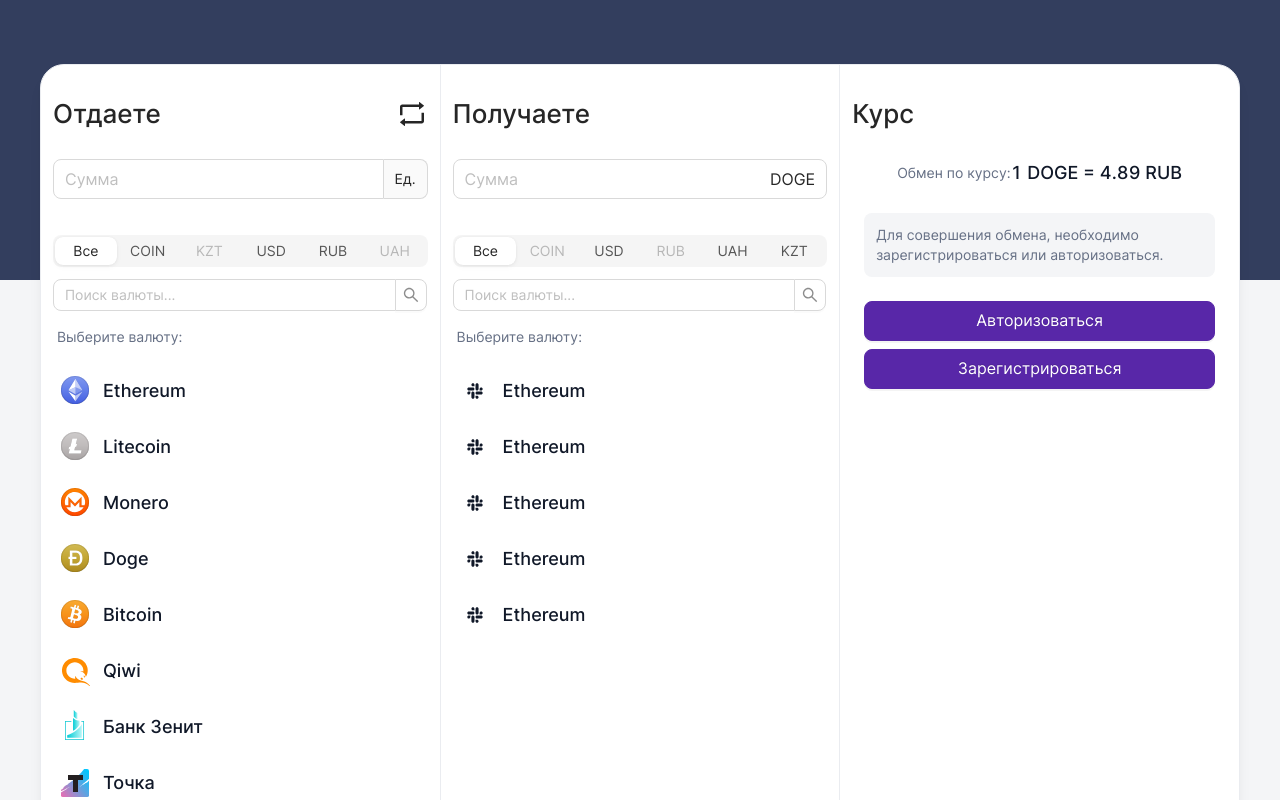
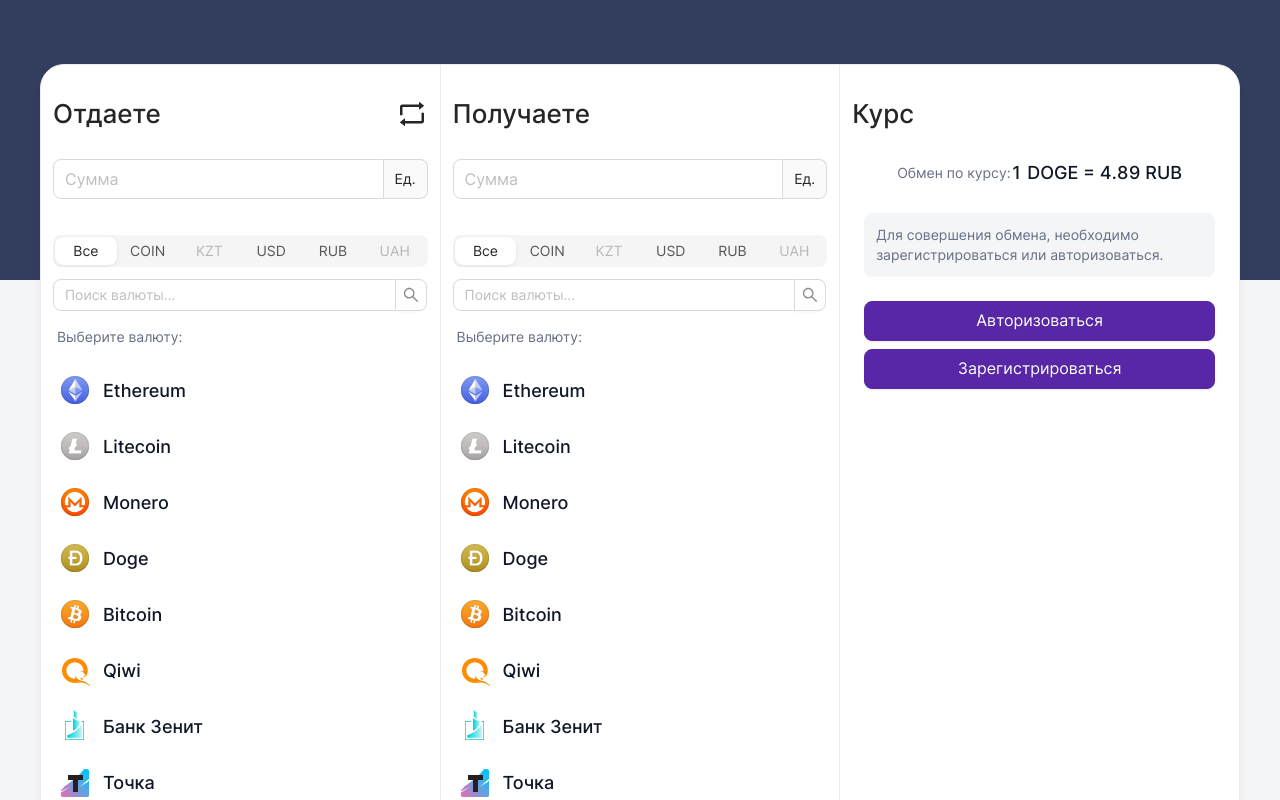
Before and after one commit to AndreyGorbachev97/CurrencyExchange, a React app: page /home in a window 1280 px wide. Shown: the top 800 px of the page. Built offline with nearby package versions, Linux system fonts and the light colour scheme.

Commit message:
add filters

```diff
--- a/package.json
+++ b/package.json
@@ -10,11 +10,11 @@
   "author": "",
   "license": "ISC",
   "dependencies": {
-    "@reduxjs/toolkit": "^1.8.6",
+    "@reduxjs/toolkit": "^1.9.0",
     "@types/react-redux": "^7.1.24",
     "@types/react-router-dom": "^5.3.3",
     "antd": "^4.23.5",
-    "axios": "^1.1.2",
+    "axios": "^1.1.3",
     "font-awesome": "^4.7.0",
     "jwt-decode": "^3.1.2",
     "npm": "^8.19.2",
--- /dev/null
+++ b/src/hooks/redux.ts
@@ -0,0 +1,6 @@
+import {TypedUseSelectorHook, useDispatch, useSelector} from "react-redux";
+import {AppDispatch, RootState} from "../store";
+
+
+export const useAppDispatch = () => useDispatch<AppDispatch>();
+export const useAppSelector: TypedUseSelectorHook<RootState> = useSelector;
--- a/src/interfaces/currency.ts
+++ b/src/interfaces/currency.ts
@@ -1,4 +1,5 @@
 export interface ICurrency {
   name: string,
   value: number,
+  type: string,
 }
--- /dev/null
+++ b/src/models/IPriceCurrency.ts
@@ -0,0 +1,4 @@
+export interface IPriceCurrency {
+  symbol: string,
+  price: string,
+}
--- a/src/pages/home/GetCurrency.tsx
+++ b/src/pages/home/GetCurrency.tsx
@@ -1,51 +1,93 @@
-import React, { useState } from "react";
-import { Input, Segmented } from "antd";
+import React, { useEffect, useState } from "react";
+import { Input, InputNumber, Segmented } from "antd";
 import { SlackOutlined, RetweetOutlined } from "@ant-design/icons";
 import classes from "./Home.module.css";
+import { ICurrency } from "../../interfaces/currency";
+import { currencies, ITag, Item } from "./constants";
 
 const { Search } = Input;
 
 const items = ["Ethereum", "Ethereum", "Ethereum", "Ethereum", "Ethereum"];
 
-const GetCurrency: React.FC = () => {
+
+type propType = {
+  giveCurrency: ICurrency;
+  setGetCurrency: (value: ICurrency) => void;
+  tags: ITag[];
+}
+
+const GetCurrency: React.FC<propType> = ({ tags, giveCurrency, setGetCurrency }: propType) => {
+  const [type, setType] = useState("all");
   const [active, setActive] = useState(null);
-  const onSearch = (value: string) => console.log(value);
+  const [list, setList] = useState(currencies);
+  const [currency, setCurrency] = useState(0);
+
+
+  useEffect(() => {
+    console.log("giveCurrency.type", giveCurrency)
+    setList(currencies.filter((item: any) => item.type !== giveCurrency.type))
+  }, [giveCurrency])
+
+  const onChangeCurrency = (value: number) => {
+    setCurrency(value)
+    if (active?.name) {
+      setGetCurrency({ name: active.name, value, type: active.type })
+    }
+  }
+
+  const onChangeItem = (item: Item) => {
+    setActive(item)
+    if (item.name) {
+      setGetCurrency({ name: item.name || item.type, value: currency, type: item.type })
+    }
+  }
+
+  const onSearchValue = (value: string) => {
+    setType("")
+    setList(currencies.filter((item: Item) => item.title.toLowerCase().includes(value.toLowerCase())))
+  };
+
+  const onSearchType = (type: string) => {
+    setType(type)
+    if (type === "all") {
+      setList(currencies)
+    } else {
+      setList(currencies.filter((item: Item) => item.type === type))
+    }
+  };
 
   return (
     <div>
       <div className={classes.header}>
         <div>Получаете</div>
       </div>
-      <Input
+      <InputNumber
         className={classes.inputCurrency}
         size="large"
+        style={{ width: '100%' }}
         placeholder="Сумма"
-        suffix="DOGE"
+        onChange={(value: number) => onChangeCurrency(value)}
+        addonAfter={active?.name || active?.type.toUpperCase() || "Ед."}
       />
       <div className={classes.segmented}>
         <Segmented
           block
-          options={[
-            "Все",
-            { label: "COIN", value: "COIN", disabled: true },
-            "USD",
-            { label: "RUB", value: "RUB", disabled: true },
-            "UAH",
-            "KZT",
-          ]}
+          onChange={onSearchType}
+          value={type}
+          options={tags}
         />
       </div>
 
-      <Search placeholder="Поиск валюты..." allowClear onSearch={onSearch} />
-      <div className={classes.list}>
+      <Search placeholder="Поиск валюты..." allowClear onSearch={onSearchValue} />
       <div className={`${classes.listHeader} ${classes.smallText}`}>
         Выберите валюту:
       </div>
-        {items.map((el, key) => (
+      <div className={classes.list}>
+
+        {list.map((el, key) => (
           <div
-            key={key}
-            className={`${
-              active === key
+            key={el.title}
+            className={`${active?.title === el.title
               ? classes.middleText +
               " " +
               classes.listItem +
@@ -53,11 +95,10 @@ const GetCurrency: React.FC = () => {
               classes.listItemActive
               : classes.middleText + " " + classes.listItem
               }`}
-            onClick={() => setActive(key)}
+            onClick={() => onChangeItem(el)}
           >
             <div
-              className={`${
-                active === key
+              className={`${active?.title === el.title
                 ? classes.listContainerItem +
                 " " +
                 classes.listItemContainerActive
@@ -65,9 +106,9 @@ const GetCurrency: React.FC = () => {
                 }`}
             >
               <div className={classes.listItemIcon}>
-                <SlackOutlined />
+                <img src={el.img} alt={el.type} />
               </div>
-              <div>{el}</div>
+              <div className={classes.listItemTitle}>{el.title}</div>
             </div>
           </div>
         ))}
--- a/src/pages/home/GiveCurrency.tsx
+++ b/src/pages/home/GiveCurrency.tsx
@@ -1,124 +1,56 @@
-import React, { useState } from "react";
+import React, { useEffect, useState } from "react";
 import { Input, Segmented, InputNumber } from "antd";
 import { SlackOutlined, RetweetOutlined } from "@ant-design/icons";
 import classes from "./Home.module.css";
-import qiwi from "../../assets/images/banks/qiwi.svg";
-import zenit from "../../assets/images/banks/zenit.svg";
-import tochka from "../../assets/images/banks/tochka.svg";
-import tinkoff from "../../assets/images/banks/tinkoff.svg";
-import sber from "../../assets/images/banks/sber.svg";
-import btc from "../../assets/images/coins/btc.png";
-import doge from "../../assets/images/coins/doge.png";
-import eth from "../../assets/images/coins/eth.png";
-import ltc from "../../assets/images/coins/ltc.png";
-import xmr from "../../assets/images/coins/xmr.png";
 import { ICurrency } from "../../interfaces/currency";
+import { currencies, ITag, Item } from "./constants";
 
 const { Search } = Input;
 
-type Item = {
-  title: string;
-  img?: string;
-  type: string;
-  name?: string;
-}
-const items: Item[] = [
-  {
-    title: "Ethereum",
-    img: eth,
-    type: "coin",
-    name: "ETH",
-  },
-  {
-    title: "Litecoin",
-    img: ltc,
-    type: "coin",
-    name: "LTC",
-  },
-  {
-    title: "Monero",
-    img: xmr,
-    type: "coin",
-    name: "XMR",
-  },
-  {
-    title: "Doge",
-    img: doge,
-    type: "coin",
-    name: "DOGE",
-  },
-  {
-    title: "Bitcoin",
-    img: btc,
-    type: "coin",
-    name: "BTC",
-  },
-  {
-    title: "Qiwi",
-    img: qiwi,
-    type: "usd",
-  },
-  {
-    title: "Банк Зенит",
-    img: zenit,
-    type: "rub",
-  },
-  {
-    title: "Точка",
-    img: tochka,
-    type: "rub",
-  },
-  {
-    title: "Tinkoff",
-    img: tinkoff,
-    type: "rub",
-  },
-  {
-    title: "Sber",
-    img: sber,
-    type: "rub",
-  },
-]
 
 type propType = {
-  giveCurrency: ICurrency;
+  getCurrency: ICurrency;
   setGiveCurrency: (value: ICurrency) => void;
+  tags: ITag[]
 }
 
-const GiveCurrency: React.FC<propType> = ({ giveCurrency, setGiveCurrency }: propType) => {
+const GiveCurrency: React.FC<propType> = ({ tags, getCurrency, setGiveCurrency }: propType) => {
   const [type, setType] = useState("all");
   const [active, setActive] = useState(null);
-  const [list, setList] = useState(items);
+  const [list, setList] = useState(currencies);
   const [currency, setCurrency] = useState(0);
+
+  useEffect(() => {
+    setList(currencies.filter((item: any) => item.type !== getCurrency.type))
+  }, [getCurrency])
 
   const onChangeCurrency = (value: number) => {
     setCurrency(value)
     if (active?.name) {
-      setGiveCurrency({ name: active.name, value })
+      setGiveCurrency({ name: active.name, value, type: active.type })
     }
-
   }
 
   const onChangeItem = (item: Item) => {
     setActive(item)
-    if (item.name && currency) {
-      setGiveCurrency({ name: item.name || item.type, value: currency })
+    console.log("item", item)
+    if (item.name) {
+      setGiveCurrency({ name: item.name || item.type, value: currency, type: item.type })
     }
   }
 
   const onSearchValue = (value: string) => {
     setType("")
-    setList(items.filter((item: Item) => item.title.toLowerCase().includes(value.toLowerCase())))
+    setList(currencies.filter((item: Item) => item.title.toLowerCase().includes(value.toLowerCase())))
   };
 
   const onSearchType = (type: string) => {
     setType(type)
     if (type === "all") {
-      setList(items)
+      setList(currencies)
     } else {
-      setList(items.filter((item: Item) => item.type === type))
+      setList(currencies.filter((item: Item) => item.type === type))
     }
-
   };
 
   return (
@@ -140,14 +72,7 @@ const GiveCurrency: React.FC<propType> = ({ giveCurrency, setGiveCurrency }: pro
           block
           onChange={onSearchType}
           value={type}
-          options={[
-            { label: "Все", value: "all", disabled: false },
-            { label: "COIN", value: "coin", disabled: false },
-            { label: "KZT", value: "kzt", disabled: true },
-            { label: "USD", value: "usd", disabled: false },
-            { label: "RUB", value: "rub", disabled: false },
-            { label: "UAH", value: "uah", disabled: true },
-          ]}
+          options={tags}
         />
       </div>
 
--- a/src/pages/home/Home.tsx
+++ b/src/pages/home/Home.tsx
@@ -4,29 +4,76 @@ import GiveCurrency from "./GiveCurrency";
 import UserDateForm from "./UserDateForm";
 import classes from "./Home.module.css";
 import { ICurrency } from "../../interfaces/currency";
+import { useAppDispatch, useAppSelector } from "../../hooks/redux";
+import { fetchPriceCurrency } from "../../store/reducers/ActionCreators";
+import { ITag, tags } from "./constants";
 
 const Home: React.FC = () => {
 
   const initCurrency: ICurrency = {
     name: "",
     value: 0,
+    type: "",
   }
 
   const [giveCurrency, setGiveCurrency] = useState(initCurrency);
+  const [getCurrency, setGetCurrency] = useState(initCurrency);
+  const [giveTags, setGiveTags] = useState(tags);
+  const [getTags, setGetTags] = useState(tags);
+
+  // const getCurrencyAmount = giveCurrency.value()
+
+  const changeGiveCurrency = (item: ICurrency) => {
+    const mapTags = tags.map((tag: ITag) => {
+      if (tag.value.toUpperCase() === item.type.toUpperCase()) {
+        return { ...tag, disabled: true }
+      }
+      return tag;
+    })
+    console.log("mapTags", mapTags)
+    setGetTags(mapTags)
+    if (item.type === getCurrency.type) {
+      setGetCurrency(initCurrency)
+      // setGiveTags(tags)
+    }
+    setGiveCurrency(item)
+
+  }
+
+  const changeGetCurrency = (item: ICurrency) => {
+    const mapTags = tags.map((tag: ITag) => {
+      if (tag.value.toUpperCase() === item.type.toUpperCase()) {
+        return { ...tag, disabled: true }
+      }
+      return tag;
+    })
+    setGiveTags(mapTags)
+    if (item.type === getCurrency.type) {
+      setGiveCurrency(initCurrency)
+      // setGetTags(tags)
+    }
+    setGetCurrency(item)
+  }
   console.log("giveCurrency", giveCurrency)
-  // const [giveCurrency, setGiveCurrency] = useState(initCurrency);
-  // useEffect(() => {
-  //   fetch("http://178.154.220.209:8000/api/crypto_currency/").then((response) =>
-  //     response.json()
-  //   );
-  // }, []);
+
+  const dispatch = useAppDispatch()
+  const { priceCurrency, isLoading, error } = useAppSelector(state => state.priceCurrencyReducer)
+
+  useEffect(() => {
+    if (giveCurrency.name && getCurrency.name) {
+      dispatch(fetchPriceCurrency(giveCurrency.type === "coin" ? giveCurrency.name : getCurrency.name))
+    }
+  }, [giveCurrency.name, getCurrency.name])
+
+  console.log("priceCurrency", priceCurrency)
+
   return (
     <div className={classes.container}>
       <div className={classes.itemContainer}>
-        <GiveCurrency giveCurrency={giveCurrency} setGiveCurrency={setGiveCurrency} />
+        <GiveCurrency tags={giveTags} getCurrency={getCurrency} setGiveCurrency={changeGiveCurrency} />
       </div>
       <div className={classes.itemContainer}>
-        <GetCurrency />
+        <GetCurrency tags={getTags} giveCurrency={giveCurrency} setGetCurrency={changeGetCurrency} />
       </div>
       <div className={classes.itemContainer}>
         <UserDateForm />
--- /dev/null
+++ b/src/pages/home/constants.ts
@@ -0,0 +1,94 @@
+import qiwi from "../../assets/images/banks/qiwi.svg";
+import zenit from "../../assets/images/banks/zenit.svg";
+import tochka from "../../assets/images/banks/tochka.svg";
+import tinkoff from "../../assets/images/banks/tinkoff.svg";
+import sber from "../../assets/images/banks/sber.svg";
+import btc from "../../assets/images/coins/btc.png";
+import doge from "../../assets/images/coins/doge.png";
+import eth from "../../assets/images/coins/eth.png";
+import ltc from "../../assets/images/coins/ltc.png";
+import xmr from "../../assets/images/coins/xmr.png";
+
+export type Item = {
+  title: string;
+  img?: string;
+  type: string;
+  name?: string;
+}
+export const currencies: Item[] = [
+  {
+    title: "Ethereum",
+    img: eth,
+    type: "coin",
+    name: "ETH",
+  },
+  {
+    title: "Litecoin",
+    img: ltc,
+    type: "coin",
+    name: "LTC",
+  },
+  {
+    title: "Monero",
+    img: xmr,
+    type: "coin",
+    name: "XMR",
+  },
+  {
+    title: "Doge",
+    img: doge,
+    type: "coin",
+    name: "DOGE",
+  },
+  {
+    title: "Bitcoin",
+    img: btc,
+    type: "coin",
+    name: "BTC",
+  },
+  {
+    title: "Qiwi",
+    img: qiwi,
+    type: "usd",
+    name: "USDT",
+  },
+  {
+    title: "Банк Зенит",
+    img: zenit,
+    type: "rub",
+    name: "RUB",
+  },
+  {
+    title: "Точка",
+    img: tochka,
+    type: "rub",
+    name: "RUB",
+  },
+  {
+    title: "Tinkoff",
+    img: tinkoff,
+    type: "rub",
+    name: "RUB",
+  },
+  {
+    title: "Sber",
+    img: sber,
+    type: "rub",
+    name: "RUB",
+  },
+]
+
+export interface ITag {
+  label: string;
+  value: string;
+  disabled: boolean;
+}
+
+export const tags = [
+  { label: "Все", value: "all", disabled: false },
+  { label: "COIN", value: "coin", disabled: false },
+  { label: "KZT", value: "kzt", disabled: true },
+  { label: "USD", value: "usd", disabled: false },
+  { label: "RUB", value: "rub", disabled: false },
+  { label: "UAH", value: "uah", disabled: true },
+]
--- /dev/null
+++ b/src/store/reducers/ActionCreators.ts
@@ -0,0 +1,17 @@
+import { AppDispatch } from "../";
+import axios from "axios";
+import { createAsyncThunk } from "@reduxjs/toolkit";
+import { IPriceCurrency } from "../../models/IPriceCurrency";
+
+
+export const fetchPriceCurrency = createAsyncThunk(
+  'priceCurrency/fetch',
+  async (name: string, thunkAPI) => {
+    try {
+      const response = await axios.get<IPriceCurrency>(`https://api.binance.com/api/v3/ticker/price?symbol=${name}USDT`)
+      return response.data;
+    } catch (e) {
+      return thunkAPI.rejectWithValue("Не удалось загрузить стоимость")
+    }
+  }
+)
```
Also changed, not shown: src/index.tsx (+9 -3 lines), src/store/index.ts (+17 -0 lines), src/store/reducers/PriceCurrencySlice.ts (added, +38 -0 lines), 1 other file (tests, documents, lock files or other folders). Lines whose indentation alone changed are shown as unchanged.
